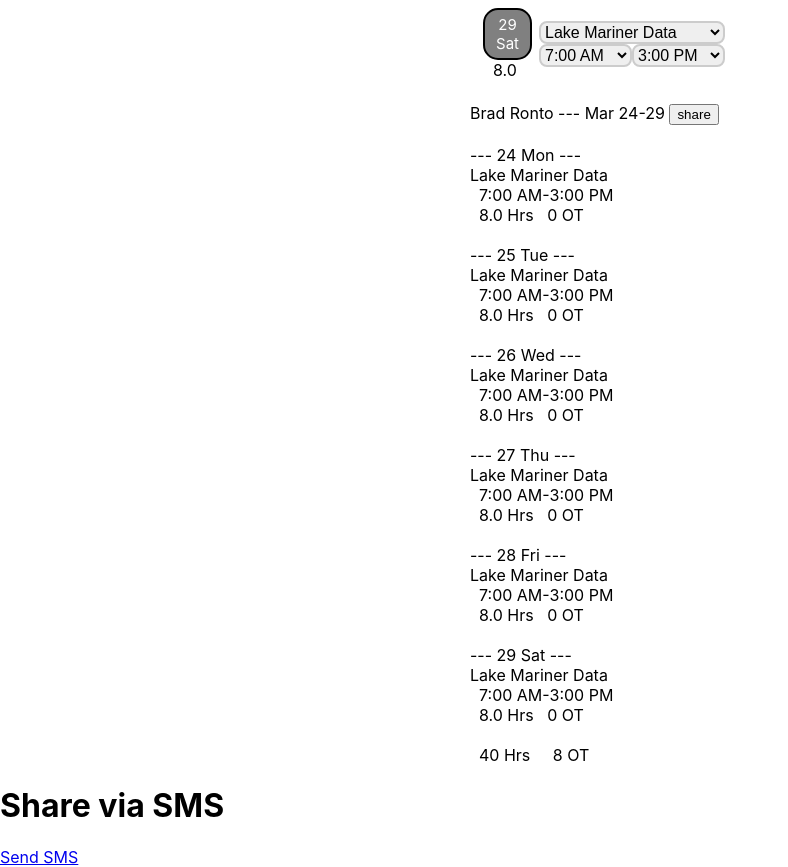
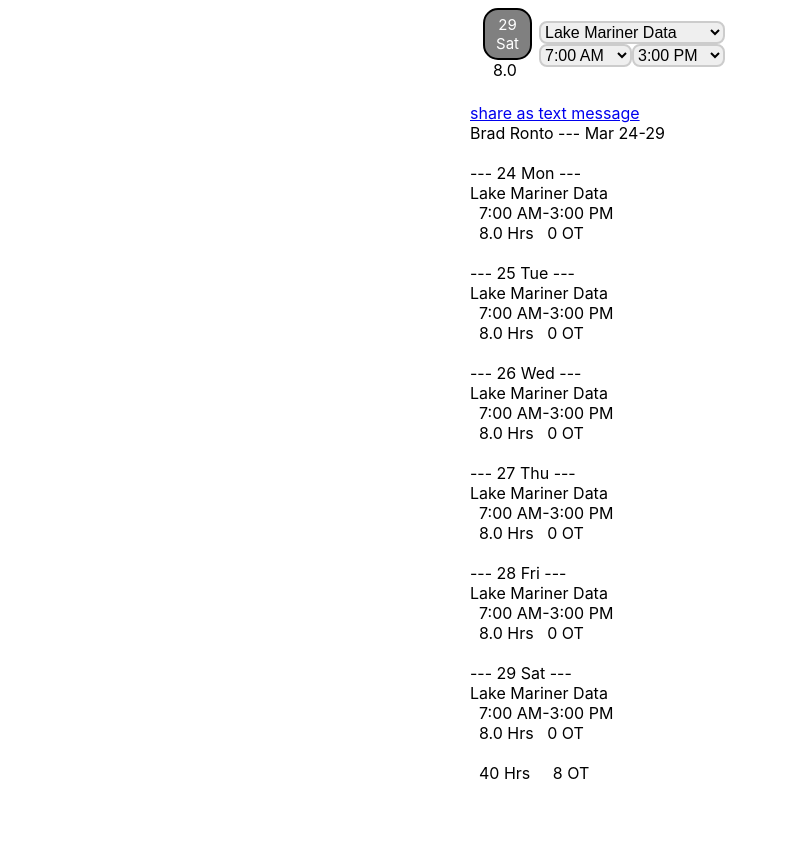
Before and after one commit to bradronto/bradronto.github.io, a React (Create React App) app in the folder timekeep/: page / in a window 1280 px wide. Shown: the part 441-1308 px from the top of the page, without its empty margins (0-788 px from the left). After the commit the page ends 1234 px from the top, so only its background shows below. Built offline with nearby package versions, Linux system fonts and the light colour scheme.

Commit message:
and another..

```diff
--- a/timekeep/src/components/cool.css
+++ b/timekeep/src/components/cool.css
@@ -4,7 +4,6 @@
     width: 340px;
     margin: 10px auto;
     background-color: white;
-    ;
   }
 
   .indent{
@@ -13,7 +12,6 @@
   }
 
   .blue{
-
     background-color: white;
   }
 
@@ -78,7 +76,6 @@
     font-size: 16px;
     outline: none;
     transition: border-color 0.3s ease, box-shadow 0.3s ease;
-
   }
 
   /* Input Focus Effect */
--- a/timekeep/src/components/dates.js
+++ b/timekeep/src/components/dates.js
@@ -7,9 +7,9 @@ const ShareViaSMS = () => {
 
   return (
     <div>
-      <h1>Share via SMS</h1>
+
       <a href={`sms:?&body=${encodeURIComponent(message)}`}>
-        Send SMS
+        share as text message
       </a>
     </div>
   );
@@ -194,10 +194,10 @@ const WorkHoursTracker = () => {
 
     <div className="blue">
 
-
+    <ShareViaSMS />
     Brad Ronto --- {getMonth()}
 
-    <button onClick={ShareViaSMS}>share</button>
+
 
     <br></br><br></br>
     {daysOfWeek.map((day, index) => (
@@ -244,7 +244,7 @@ function App() {
   return (
     <div className="App">
       <WorkHoursTracker />
-     <ShareViaSMS />
+
     </div>
   );
 }
```
